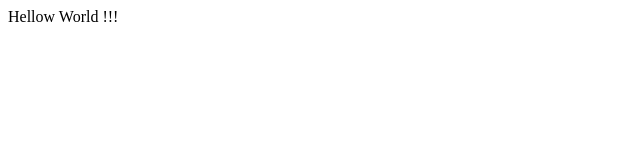
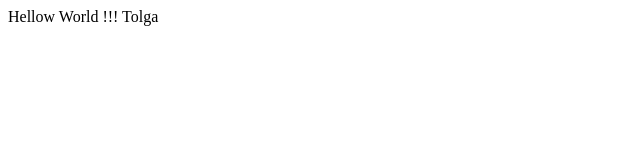
Before and after one commit to tolqaarslan-one/One, a plain HTML site: page index.html in a window 1280 px wide. Shown: the full height of the page, 0-640 px from the left. Drawn offline with Linux system fonts and the light colour scheme.

Commit message:
Update index.html

```diff
--- a/index.html
+++ b/index.html
@@ -4,5 +4,6 @@
     </head>
     <body>
         Hellow World !!!
+        Tolga
     </body>
 </html>
```
